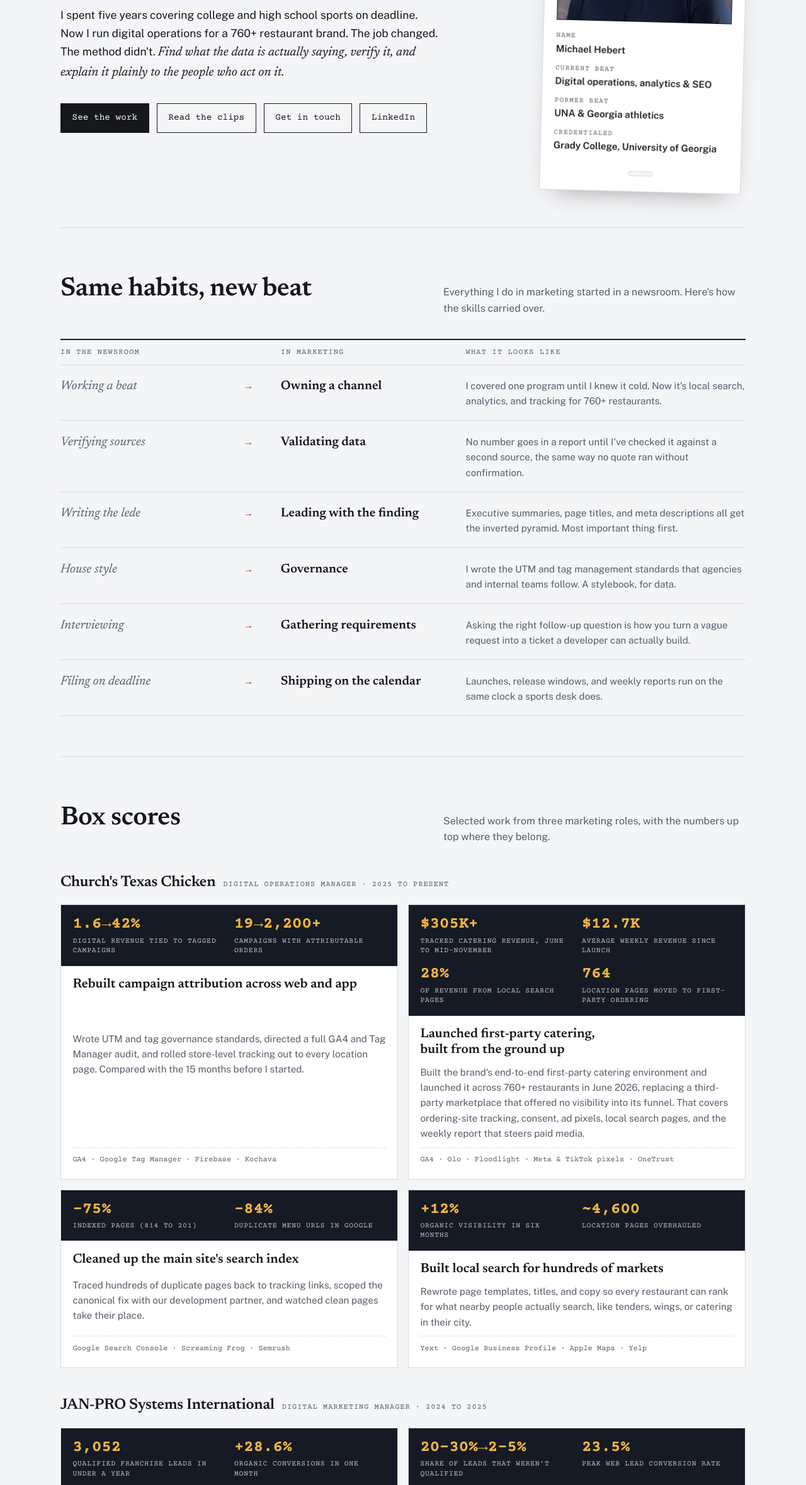
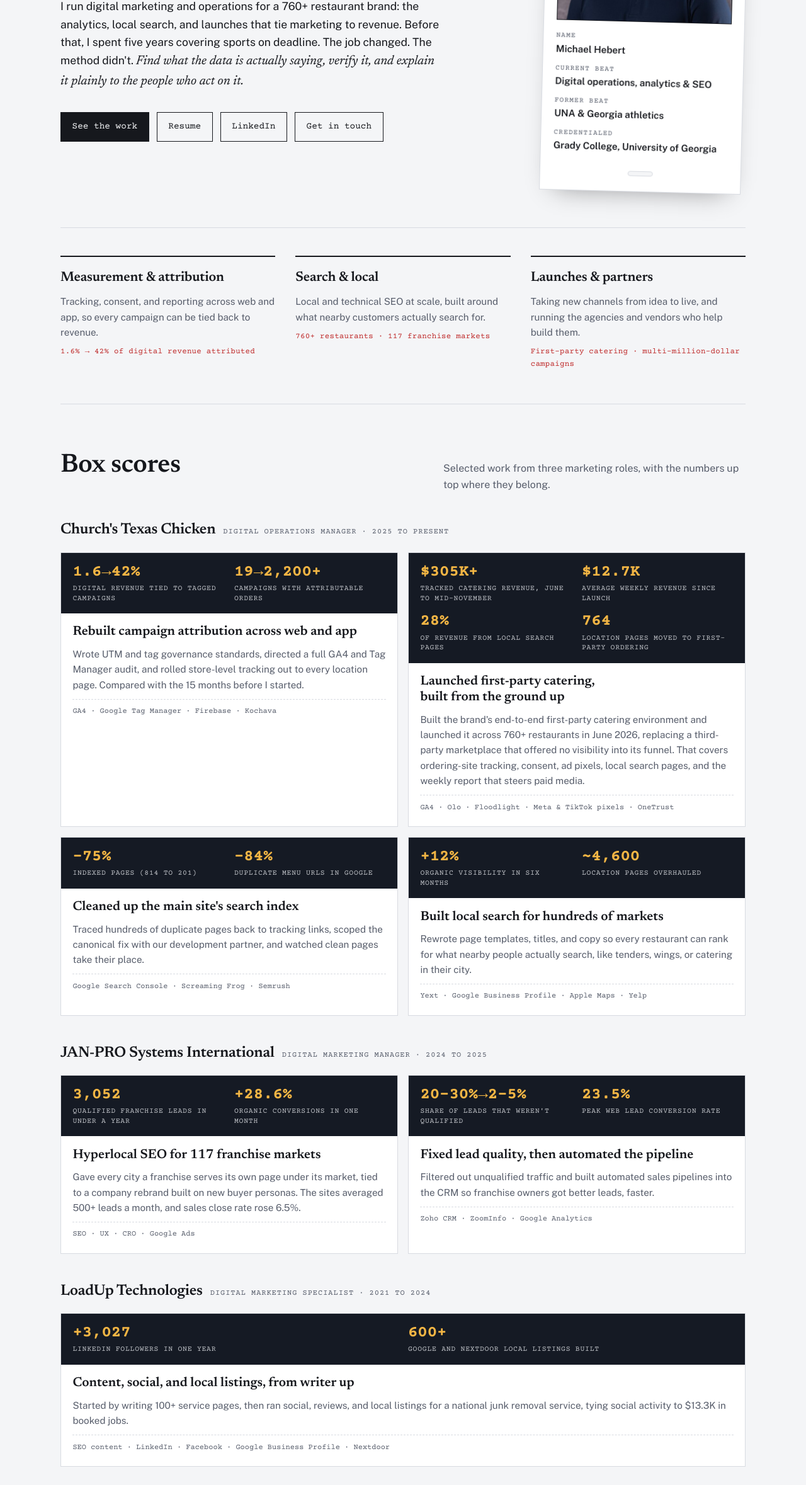
Before and after one commit to mdhebert55/michaeldhebert-site, a plain HTML site: page public/index.html in a window 1280 px wide. Shown: the part 442-2800 px from the top of the page at 63% size. Drawn offline with nearby package versions, Linux system fonts and the light colour scheme.

Commit message:
Lead with work: add What I do strip, reorder sections, trim nav, add resume PDF
Co-Authored-By: Claude Opus 5.5 <noreply@anthropic.com>
Claude-Session: https://claude.ai/code/session_01DYxgDeWEDm6Fo2kiSwktL5

```diff
--- a/public/index.html
+++ b/public/index.html
@@ -111,6 +111,15 @@ section{padding-block:4rem; border-top:1px solid var(--rule)}
 .sec-head h2{font-size:clamp(1.9rem, 4vw, 2.6rem)}
 .sec-head p{color:var(--muted); max-width:30rem}
 
+/* What I do */
+#do{padding-block:2.75rem 3.25rem}
+.pillars{display:grid; grid-template-columns:repeat(3, minmax(0,1fr)); gap:2rem}
+.pillar{border-top:2px solid var(--ink); padding-top:1rem; display:grid; gap:.55rem; align-content:start; min-width:0}
+.pillar h3{font-size:1.35rem}
+.pillar p{color:var(--muted); font-size:.95rem}
+.pillar .proofline{font-family:var(--font-type); font-size:.78rem; letter-spacing:.02em; color:var(--pencil)}
+.box.wide{grid-column:1 / -1}
+
 /* Translation table */
 .translate{display:grid; gap:0; border-top:2px solid var(--ink)}
 .trow{display:grid; grid-template-columns:minmax(0,1fr) 2.5rem minmax(0,1fr) minmax(0,1.6fr); gap:1rem; align-items:baseline; padding-block:1.1rem; border-bottom:1px solid var(--rule)}
@@ -135,7 +144,7 @@ section{padding-block:4rem; border-top:1px solid var(--rule)}
 .score .n{font-family:var(--font-type); font-weight:700; font-size:clamp(1.3rem, 2.4vw, 1.6rem); color:var(--board-num); line-height:1.15; font-variant-numeric:tabular-nums; overflow-wrap:anywhere}
 .score .l{font-family:var(--font-type); font-size:.72rem; letter-spacing:.06em; text-transform:uppercase; color:var(--board-ink); opacity:.8; margin-top:.25rem; line-height:1.35}
 .score.one{grid-template-columns:1fr}
-.box .story{padding:1.15rem 1.15rem 1.25rem; display:grid; gap:.6rem; flex:1}
+.box .story{padding:1.15rem 1.15rem 1.25rem; display:grid; gap:.6rem; flex:1; align-content:start}
 .box h4{font-family:var(--font-display); font-size:1.3rem; margin:0; line-height:1.2; text-wrap:balance; font-weight:600}
 .box p{color:var(--muted); font-size:.95rem}
 .box .tools{font-family:var(--font-type); font-size:.75rem; color:var(--muted); margin-top:auto; padding-top:.6rem; border-top:1px dashed var(--rule)}
@@ -205,6 +214,7 @@ footer{padding-block:1.5rem 2.5rem; font-family:var(--font-type); font-size:.75r
   .hero{grid-template-columns:1fr; gap:2.5rem; padding-block:2.75rem}
   .cred{justify-self:start; transform:rotate(-1deg)}
   .clips, .split, .contact .inner{grid-template-columns:1fr; gap:2.5rem}
+  .pillars{grid-template-columns:1fr; gap:1.75rem}
   .trow{grid-template-columns:minmax(0,1fr) 2rem minmax(0,1fr); }
   .trow .how{grid-column:1 / -1}
   .thead .h-how{display:none}
@@ -224,12 +234,10 @@ footer{padding-block:1.5rem 2.5rem; font-family:var(--font-type); font-size:.75r
   <header class="top">
     <span class="mark">Michael Hebert</span>
     <nav aria-label="Sections">
-      <a href="#beat">The beat</a>
-      <a href="#work">Box scores</a>
+      <a href="#work">Work</a>
       <a href="#clips">Clips</a>
       <a href="#career">Career</a>
       <a href="#contact">Contact</a>
-      <a href="https://www.linkedin.com/in/michael-hebert-467085136/" target="_blank" rel="noopener">LinkedIn</a>
     </nav>
   </header>
 
@@ -240,12 +248,12 @@ footer{padding-block:1.5rem 2.5rem; font-family:var(--font-type); font-size:.75r
       <p class="proof" aria-label="Sports writer, edited to digital marketer">
         <span class="struck">Sports writer</span><span class="caret" aria-hidden="true">&#8248;</span><span class="insert">digital marketer</span>
       </p>
-      <p class="lede">I spent five years covering college and high school sports on deadline. Now I run digital operations for a 760+ restaurant brand. The job changed. The method didn't. <em>Find what the data is actually saying, verify it, and explain it plainly to the people who act on it.</em></p>
+      <p class="lede">I run digital marketing and operations for a 760+ restaurant brand: the analytics, local search, and launches that tie marketing to revenue. Before that, I spent five years covering sports on deadline. The job changed. The method didn't. <em>Find what the data is actually saying, verify it, and explain it plainly to the people who act on it.</em></p>
       <div class="ctas">
         <a class="btn primary" href="#work">See the work</a>
-        <a class="btn" href="#clips">Read the clips</a>
+        <a class="btn" href="assets/Michael-Hebert-Resume.pdf" target="_blank" rel="noopener">Resume</a>
+        <a class="btn" href="https://www.linkedin.com/in/michael-hebert-467085136/" target="_blank" rel="noopener">LinkedIn</a>
         <a class="btn" href="#contact">Get in touch</a>
-        <a class="btn" href="https://www.linkedin.com/in/michael-hebert-467085136/" target="_blank" rel="noopener">LinkedIn</a>
       </div>
     </div>
     <aside class="cred" aria-label="Press credential">
@@ -263,38 +271,22 @@ footer{padding-block:1.5rem 2.5rem; font-family:var(--font-type); font-size:.75r
     </aside>
   </div>
 
-  <section id="beat">
-    <div class="sec-head">
-      <h2>Same habits, new beat</h2>
-      <p>Everything I do in marketing started in a newsroom. Here's how the skills carried over.</p>
-    </div>
-    <div class="translate" role="table" aria-label="Newsroom skills and how they carry into marketing">
-      <div class="trow thead" role="row">
-        <span role="columnheader">In the newsroom</span><span aria-hidden="true"></span><span role="columnheader">In marketing</span><span class="h-how" role="columnheader">What it looks like</span>
+  <section id="do" aria-label="What I do">
+    <div class="pillars">
+      <div class="pillar">
+        <h3>Measurement &amp; attribution</h3>
+        <p>Tracking, consent, and reporting across web and app, so every campaign can be tied back to revenue.</p>
+        <span class="proofline">1.6% &rarr; 42% of digital revenue attributed</span>
       </div>
-      <div class="trow" role="row">
-        <span class="then" role="cell">Working a beat</span><span class="arrow" aria-hidden="true">&rarr;</span><span class="now" role="cell">Owning a channel</span>
-        <span class="how" role="cell">I covered one program until I knew it cold. Now it's local search, analytics, and tracking for 760+ restaurants.</span>
+      <div class="pillar">
+        <h3>Search &amp; local</h3>
+        <p>Local and technical SEO at scale, built around what nearby customers actually search for.</p>
+        <span class="proofline">760+ restaurants &middot; 117 franchise markets</span>
       </div>
-      <div class="trow" role="row">
-        <span class="then" role="cell">Verifying sources</span><span class="arrow" aria-hidden="true">&rarr;</span><span class="now" role="cell">Validating data</span>
-        <span class="how" role="cell">No number goes in a report until I've checked it against a second source, the same way no quote ran without confirmation.</span>
-      </div>
-      <div class="trow" role="row">
-        <span class="then" role="cell">Writing the lede</span><span class="arrow" aria-hidden="true">&rarr;</span><span class="now" role="cell">Leading with the finding</span>
-        <span class="how" role="cell">Executive summaries, page titles, and meta descriptions all get the inverted pyramid. Most important thing first.</span>
-      </div>
-      <div class="trow" role="row">
-        <span class="then" role="cell">House style</span><span class="arrow" aria-hidden="true">&rarr;</span><span class="now" role="cell">Governance</span>
-        <span class="how" role="cell">I wrote the UTM and tag management standards that agencies and internal teams follow. A stylebook, for data.</span>
-      </div>
-      <div class="trow" role="row">
-        <span class="then" role="cell">Interviewing</span><span class="arrow" aria-hidden="true">&rarr;</span><span class="now" role="cell">Gathering requirements</span>
-        <span class="how" role="cell">Asking the right follow-up question is how you turn a vague request into a ticket a developer can actually build.</span>
-      </div>
-      <div class="trow" role="row">
-        <span class="then" role="cell">Filing on deadline</span><span class="arrow" aria-hidden="true">&rarr;</span><span class="now" role="cell">Shipping on the calendar</span>
-        <span class="how" role="cell">Launches, release windows, and weekly reports run on the same clock a sports desk does.</span>
+      <div class="pillar">
+        <h3>Launches &amp; partners</h3>
+        <p>Taking new channels from idea to live, and running the agencies and vendors who help build them.</p>
+        <span class="proofline">First-party catering &middot; multi-million-dollar campaigns</span>
       </div>
     </div>
   </section>
@@ -388,28 +380,53 @@ footer{padding-block:1.5rem 2.5rem; font-family:var(--font-type); font-size:.75r
     <div class="org">
       <div class="org-head"><h3>LoadUp Technologies</h3><span class="slug">Digital Marketing Specialist &middot; 2021 to 2024</span></div>
       <div class="boxes">
-        <article class="box">
+        <article class="box wide">
           <div class="score">
             <div><div class="n">+3,027</div><div class="l">LinkedIn followers in one year</div></div>
-            <div><div class="n">$13.3K</div><div class="l">Revenue from 78 social conversions</div></div>
+            <div><div class="n">600+</div><div class="l">Google and Nextdoor local listings built</div></div>
           </div>
           <div class="story">
-            <h4>Ran the company's digital front porch</h4>
-            <p>Wrote and scheduled daily social content, handled reviews and comments, and tied social activity to booked jobs.</p>
-            <span class="tools">LinkedIn &middot; Facebook &middot; Instagram &middot; TikTok</span>
+            <h4>Content, social, and local listings, from writer up</h4>
+            <p>Started by writing 100+ service pages, then ran social, reviews, and local listings for a national junk removal service, tying social activity to $13.3K in booked jobs.</p>
+            <span class="tools">SEO content &middot; LinkedIn &middot; Facebook &middot; Google Business Profile &middot; Nextdoor</span>
           </div>
         </article>
-        <article class="box">
-          <div class="score">
-            <div><div class="n">100+</div><div class="l">Google Business Profiles built</div></div>
-            <div><div class="n">500+</div><div class="l">Nextdoor pages launched</div></div>
-          </div>
-          <div class="story">
-            <h4>Local visibility, from content writer up</h4>
-            <p>Started by writing 100+ service pages, then grew local listings by picking each state's top cities from zip code analysis.</p>
-            <span class="tools">Google Business Profile &middot; Nextdoor &middot; SEO content</span>
-          </div>
-        </article>
+      </div>
+    </div>
+  </section>
+
+  <section id="beat">
+    <div class="sec-head">
+      <h2>Same habits, new beat</h2>
+      <p>Everything I do in marketing started in a newsroom. Here's how the skills carried over.</p>
+    </div>
+    <div class="translate" role="table" aria-label="Newsroom skills and how they carry into marketing">
+      <div class="trow thead" role="row">
+        <span role="columnheader">In the newsroom</span><span aria-hidden="true"></span><span role="columnheader">In marketing</span><span class="h-how" role="columnheader">What it looks like</span>
+      </div>
+      <div class="trow" role="row">
+        <span class="then" role="cell">Working a beat</span><span class="arrow" aria-hidden="true">&rarr;</span><span class="now" role="cell">Owning a channel</span>
+        <span class="how" role="cell">I covered one program until I knew it cold. Now it's local search, analytics, and tracking for 760+ restaurants.</span>
+      </div>
+      <div class="trow" role="row">
+        <span class="then" role="cell">Verifying sources</span><span class="arrow" aria-hidden="true">&rarr;</span><span class="now" role="cell">Validating data</span>
+        <span class="how" role="cell">No number goes in a report until I've checked it against a second source, the same way no quote ran without confirmation.</span>
+      </div>
+      <div class="trow" role="row">
+        <span class="then" role="cell">Writing the lede</span><span class="arrow" aria-hidden="true">&rarr;</span><span class="now" role="cell">Leading with the finding</span>
+        <span class="how" role="cell">Executive summaries, page titles, and meta descriptions all get the inverted pyramid. Most important thing first.</span>
+      </div>
+      <div class="trow" role="row">
+        <span class="then" role="cell">House style</span><span class="arrow" aria-hidden="true">&rarr;</span><span class="now" role="cell">Governance</span>
+        <span class="how" role="cell">I wrote the UTM and tag management standards that agencies and internal teams follow. A stylebook, for data.</span>
+      </div>
+      <div class="trow" role="row">
+        <span class="then" role="cell">Interviewing</span><span class="arrow" aria-hidden="true">&rarr;</span><span class="now" role="cell">Gathering requirements</span>
+        <span class="how" role="cell">Asking the right follow-up question is how you turn a vague request into a ticket a developer can actually build.</span>
+      </div>
+      <div class="trow" role="row">
+        <span class="then" role="cell">Filing on deadline</span><span class="arrow" aria-hidden="true">&rarr;</span><span class="now" role="cell">Shipping on the calendar</span>
+        <span class="how" role="cell">Launches, release windows, and weekly reports run on the same clock a sports desk does.</span>
       </div>
     </div>
   </section>
@@ -516,6 +533,7 @@ footer{padding-block:1.5rem 2.5rem; font-family:var(--font-type); font-size:.75r
         <span class="ok" id="copied" hidden>Copied</span>
       </div>
       <p class="meta"><a class="li" href="https://www.linkedin.com/in/michael-hebert-467085136/" target="_blank" rel="noopener">linkedin.com/in/michael-hebert-467085136</a></p>
+      <p class="meta"><a class="li" href="assets/Michael-Hebert-Resume.pdf" target="_blank" rel="noopener">Resume (PDF)</a></p>
       <p class="meta">Atlanta, Georgia</p>
     </div>
   </div>
```
Also changed, not shown: 1 other file.
